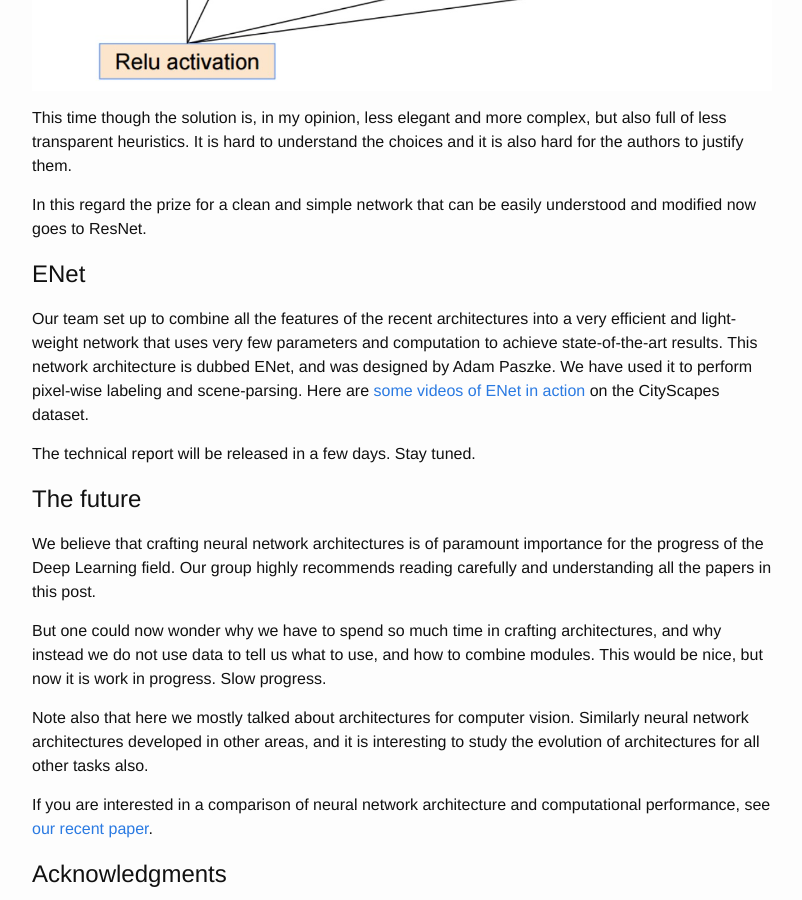
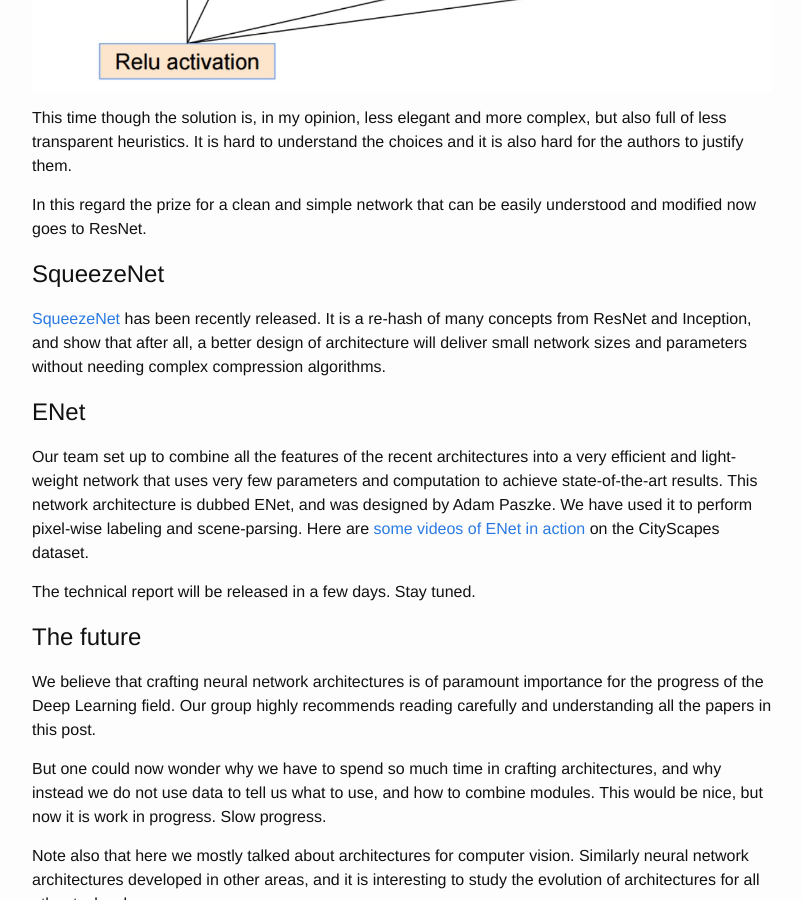
Before and after one commit to culurciello/culurciello.github.io, a Jekyll site: the page built from _posts/2016-06-05-nets.markdown, in a window 1280 px wide and 900 px high, scrolled down 11923 px. Shown: the whole window, without its empty margins (238-1040 px from the left). Built offline with Jekyll 4.4.1, drawn with Linux system fonts in a browser that asks for light colours.

Commit message:
squeeze net added

```diff
--- a/_posts/2016-06-05-nets.markdown
+++ b/_posts/2016-06-05-nets.markdown
@@ -184,11 +184,15 @@
 
 In this regard the prize for a clean and simple network that can be easily understood and modified now goes to ResNet.
 
+# SqueezeNet
+[SqueezeNet](http://arxiv.org/abs/1602.07360) has been recently released. It is a re-hash of many concepts from ResNet and Inception, and show that after all, a better design of architecture will deliver small network sizes and parameters without needing complex compression algorithms.
+
 
 # ENet
 Our team set up to combine all the features of the recent architectures into a very efficient and light-weight network that uses very few parameters and computation to achieve state-of-the-art results. This network architecture is dubbed ENet, and was designed by Adam Paszke. We have used it to perform pixel-wise labeling and scene-parsing. Here are [some videos of ENet in action](https://www.youtube.com/watch?v=3jq4FnO5Nco&list=PLNgy4gid0G9c4qiVBrERE_5v_b1pu-5pQ) on the CityScapes dataset.
 
 The technical report will be released in a few days. Stay tuned.
+
 
 
 # The future
```
